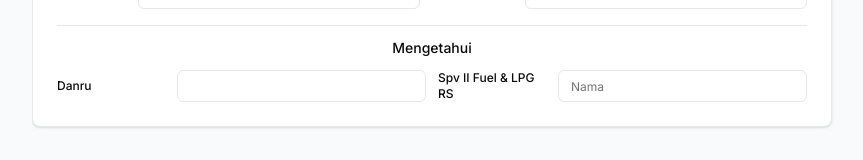
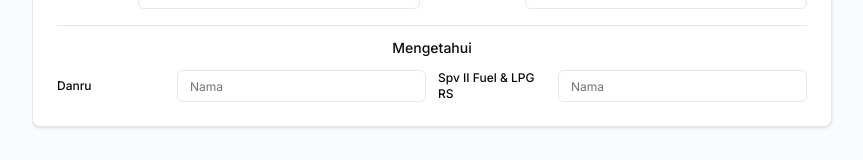
Before and after one commit to inspectiontankbpp/DigitalShift, a Next.js app: page /handover in a window 1280 px wide. Shown: the part 2632-2792 px from the top of the page, without its empty margins (112-975 px from the left). Built offline with nearby package versions, Linux system fonts and the light colour scheme; no server answers; the database is empty.

Commit message:
Make Mengetahui Danru manual and editable

```diff
--- a/src/app/(dashboard)/handover/[id]/edit/page.tsx
+++ b/src/app/(dashboard)/handover/[id]/edit/page.tsx
@@ -82,7 +82,7 @@ export default function EditHandoverPage() {
   const [teams, setTeams] = useState<HandoverTeams>({
     yangMenyerahkan: { danru: "", anggota1: "", anggota2: "" },
     yangMenerima: { danru: "", anggota1: "", anggota2: "" },
-    mengetahui: { spv: "" }
+    mengetahui: { danru: "", spv: "" }
   })
   const [activities, setActivities] = useState<Activity[]>([])
   const [pendingHandover, setPendingHandover] = useState<{ id: string; form_number: string; status: string } | null>(null)
@@ -168,7 +168,15 @@ export default function EditHandoverPage() {
           }))
         )
       }
-      if (op.teams) setTeams(op.teams)
+      if (op.teams) {
+        setTeams({
+          ...op.teams,
+          mengetahui: {
+            danru: op.teams.mengetahui?.danru || op.teams.yangMenyerahkan?.danru || "",
+            spv: op.teams.mengetahui?.spv || "",
+          },
+        })
+      }
 
       // Fallback: if no shift_id stored, match by shift name
       if (!handoverData.shift_id && op.reguShift && shiftsData?.length) {
@@ -943,7 +951,7 @@ export default function EditHandoverPage() {
           <div className="border-t pt-3 mt-3">
             <p className="font-medium text-sm mb-3 text-center">Mengetahui</p>
             <div className="grid grid-cols-1 sm:grid-cols-2 gap-3">
-              <div className="flex items-center gap-2"><Label className="text-xs w-28 shrink-0">Danru</Label><Input className="h-8 text-xs flex-1" readOnly value={teams.yangMenyerahkan.danru} /></div>
+              <div className="flex items-center gap-2"><Label className="text-xs w-28 shrink-0">Danru</Label><Input className="h-8 text-xs flex-1" value={teams.mengetahui.danru} onChange={(e) => setTeams({...teams, mengetahui: {...teams.mengetahui, danru: e.target.value}})} placeholder="Nama" /></div>
               <div className="flex items-center gap-2"><Label className="text-xs w-28 shrink-0">Spv II Fuel & LPG RS</Label><Input className="h-8 text-xs flex-1" value={teams.mengetahui.spv} onChange={(e) => setTeams({...teams, mengetahui: {...teams.mengetahui, spv: e.target.value}})} placeholder="Nama" /></div>
             </div>
           </div>
--- a/src/app/(dashboard)/handover/page.tsx
+++ b/src/app/(dashboard)/handover/page.tsx
@@ -115,7 +115,7 @@ export default function HandoverFormPage() {
   const [teams, setTeams] = useState<HandoverTeams>({
     yangMenyerahkan: { danru: profile?.full_name || "", anggota1: "", anggota2: "" },
     yangMenerima: { danru: "", anggota1: "", anggota2: "" },
-    mengetahui: { spv: "" }
+    mengetahui: { danru: profile?.full_name || "", spv: "" }
   })
 
   const [activities, setActivities] = useState<Activity[]>([])
@@ -1129,7 +1129,7 @@ export default function HandoverFormPage() {
             <div className="grid grid-cols-1 sm:grid-cols-2 gap-3">
               <div className="flex flex-col sm:flex-row sm:items-center gap-1 sm:gap-2">
                 <Label className="text-xs sm:w-28 shrink-0">Danru</Label>
-                <Input className="h-8 text-xs flex-1" readOnly value={teams.yangMenyerahkan.danru} />
+                <Input className="h-8 text-xs flex-1" value={teams.mengetahui.danru} onChange={(e) => setTeams({...teams, mengetahui: {...teams.mengetahui, danru: e.target.value}})} placeholder="Nama" />
               </div>
               <div className="flex flex-col sm:flex-row sm:items-center gap-1 sm:gap-2">
                 <Label className="text-xs sm:w-28 shrink-0">Spv II Fuel & LPG RS</Label>
--- a/src/components/guide-modal.tsx
+++ b/src/components/guide-modal.tsx
@@ -81,6 +81,7 @@ const operatorGuide: GuideContent = {
   tips: [
     "Jam Shift diisi manual dan tidak lagi mengikuti master shift.",
     "Hanya tangki aktif yang muncul di form handover.",
+    "Bagian Mengetahui (Danru dan SPV) diisi manual sesuai petugas yang hadir.",
     "Periksa pratinjau sebelum mengirim laporan.",
     "Handover yang sudah Approved tidak dapat diubah tanpa Reopen dari supervisor.",
   ],
@@ -136,6 +137,7 @@ const supervisorGuide: GuideContent = {
   tips: [
     "Hanya tangki aktif yang muncul di form handover.",
     "Jam shift diisi manual oleh operator per handover.",
+    "Bagian Mengetahui (Danru dan SPV) diisi manual sesuai petugas yang hadir.",
     "Approval membuka izin submit untuk handover berikutnya.",
     "Handover yang sudah Approved tidak dapat dihapus; gunakan Reopen untuk revisi.",
   ],
--- a/src/components/handover/shift-handover-document.tsx
+++ b/src/components/handover/shift-handover-document.tsx
@@ -60,7 +60,7 @@ export function ShiftHandoverDocument({ handover, activities = [] }: ShiftHandov
   const teams = opData.teams || {
     yangMenyerahkan: { danru: handover.profiles?.full_name || "", anggota1: "", anggota2: "" },
     yangMenerima: { danru: "", anggota1: "", anggota2: "" },
-    mengetahui: { spv: "" }
+    mengetahui: { danru: handover.profiles?.full_name || "", spv: "" }
   }
 
   const criticalPenerimaan = criticalEq.filter(item => item.kategori === "Penerimaan")
@@ -440,7 +440,7 @@ export function ShiftHandoverDocument({ handover, activities = [] }: ShiftHandov
             <div>
               <div className="font-medium border-b border-black pb-1 mb-2">Danru</div>
               <div className="h-12"></div>
-              <p className="font-bold">{teams.yangMenyerahkan?.danru || "-"}</p>
+              <p className="font-bold">{teams.mengetahui?.danru || teams.yangMenyerahkan?.danru || "-"}</p>
             </div>
             <div>
               <div className="font-medium border-b border-black pb-1 mb-2">Sr. Spv II Fuel & LPG RSD</div>
--- a/src/lib/handover-pdf.ts
+++ b/src/lib/handover-pdf.ts
@@ -127,7 +127,7 @@ export async function renderHandoverPdf(
   const teams = op.teams || {
     yangMenyerahkan: { danru: handover.profiles?.full_name || "", anggota1: "", anggota2: "" },
     yangMenerima: { danru: "", anggota1: "", anggota2: "" },
-    mengetahui: { spv: "" },
+    mengetahui: { danru: handover.profiles?.full_name || "", spv: "" },
   }
 
   const newPage = () => {
@@ -653,7 +653,7 @@ export async function renderHandoverPdf(
   doc.line(MARGIN + half + 10, boxTop + 40.5, MARGIN + CONTENT_WIDTH - 10, boxTop + 40.5)
 
   setFont(true)
-  doc.text(teams.yangMenyerahkan?.danru || "-", MARGIN + half / 2, boxTop + 53, { align: "center" })
+  doc.text(teams.mengetahui?.danru || teams.yangMenyerahkan?.danru || "-", MARGIN + half / 2, boxTop + 53, { align: "center" })
   doc.text(teams.mengetahui?.spv || "", MARGIN + half + half / 2, boxTop + 53, { align: "center" })
   y = boxTop + signatureHeight + 2
 
--- a/src/lib/handover-types.ts
+++ b/src/lib/handover-types.ts
@@ -102,6 +102,7 @@ export interface HandoverTeams {
     anggota2: string
   }
   mengetahui: {
+    danru: string
     spv: string
   }
 }
```
Also changed, not shown: 1 other file (tests, documents, lock files or other folders).
